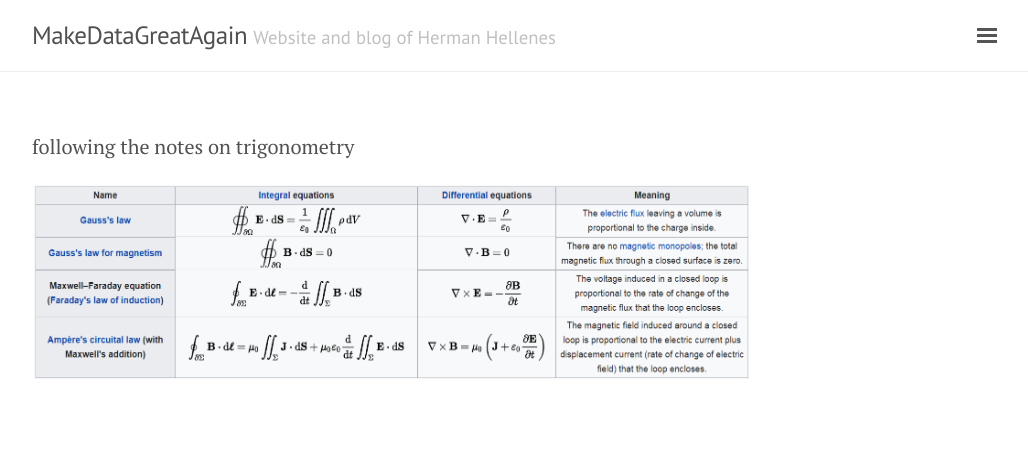
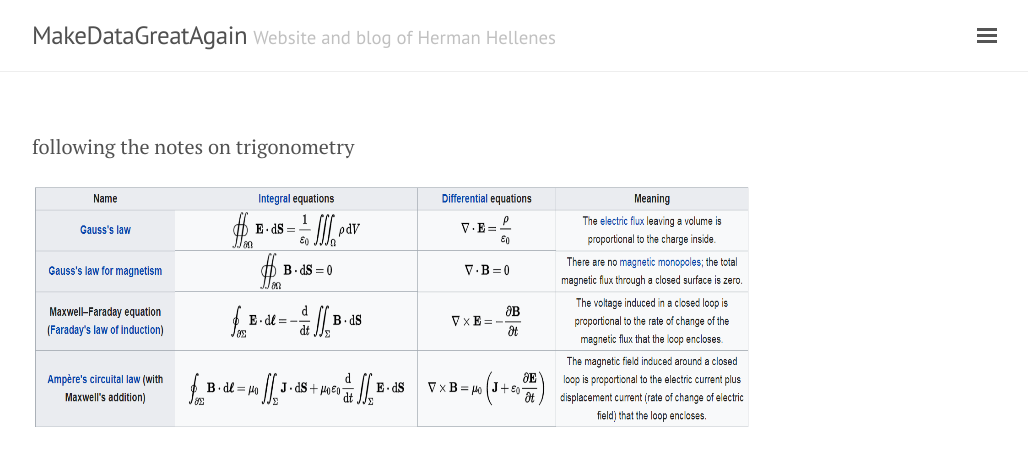
Before and after one commit to herman-hellenes/herman-hellenes.github.io, a Jekyll site: the page built from undone_posts/notes on electromagnetism.md, in a window 1280 px wide. Shown: the top 466 px of the page, without its empty margins (248-1276 px from the left). Built offline with Jekyll 4.4.1, drawn with Linux system fonts in a browser that asks for light colours; nearby versions of some CDN libraries; our own code applies the rules of GitHub Pages for plain Markdown files.

Commit message:
Update notes on electromagnetism.md

```diff
--- a/undone_posts/notes on electromagnetism.md
+++ b/undone_posts/notes on electromagnetism.md
@@ -3,5 +3,5 @@ following the notes on trigonometry
 
 
 <p align="center">
-  <img width="950" height="200" src="/figs/electromagnetism/maxwell.png">
+  <img width="950" height="250" src="/figs/electromagnetism/maxwell.png">
 </p>
```
